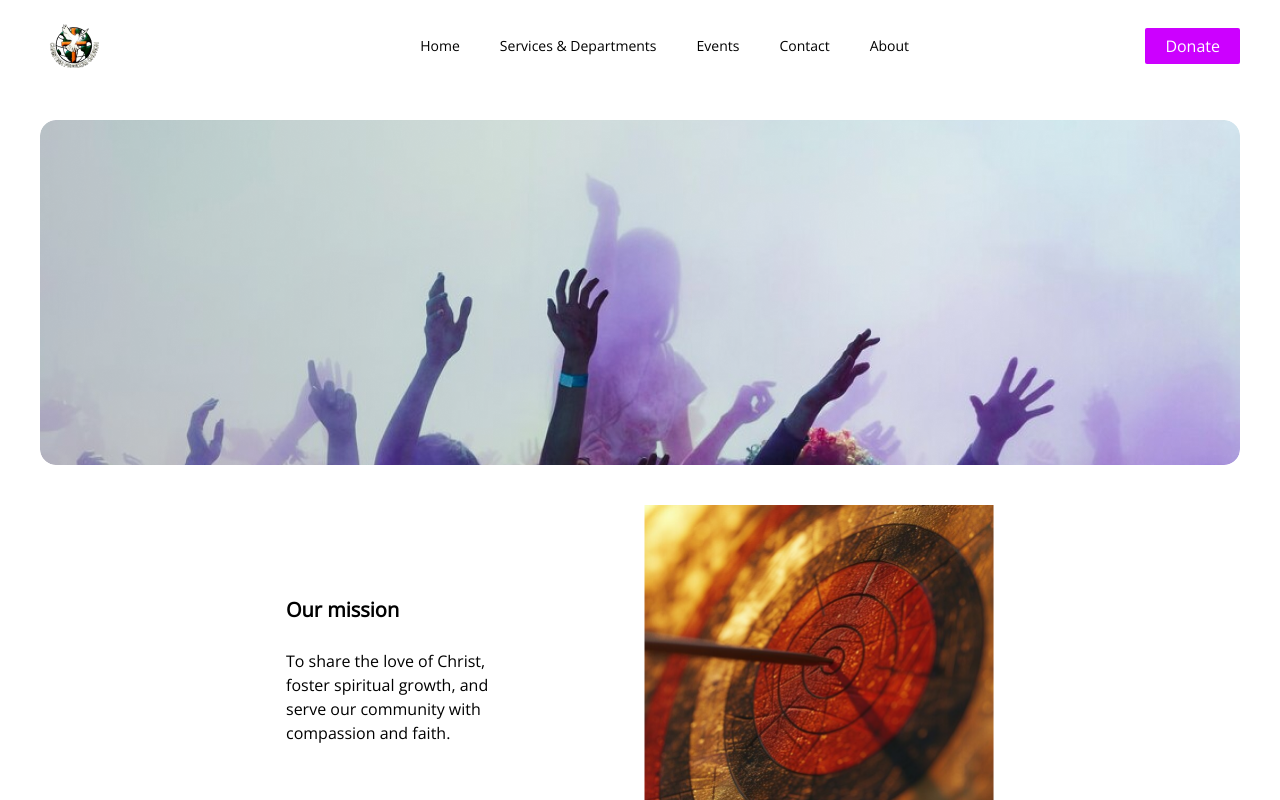
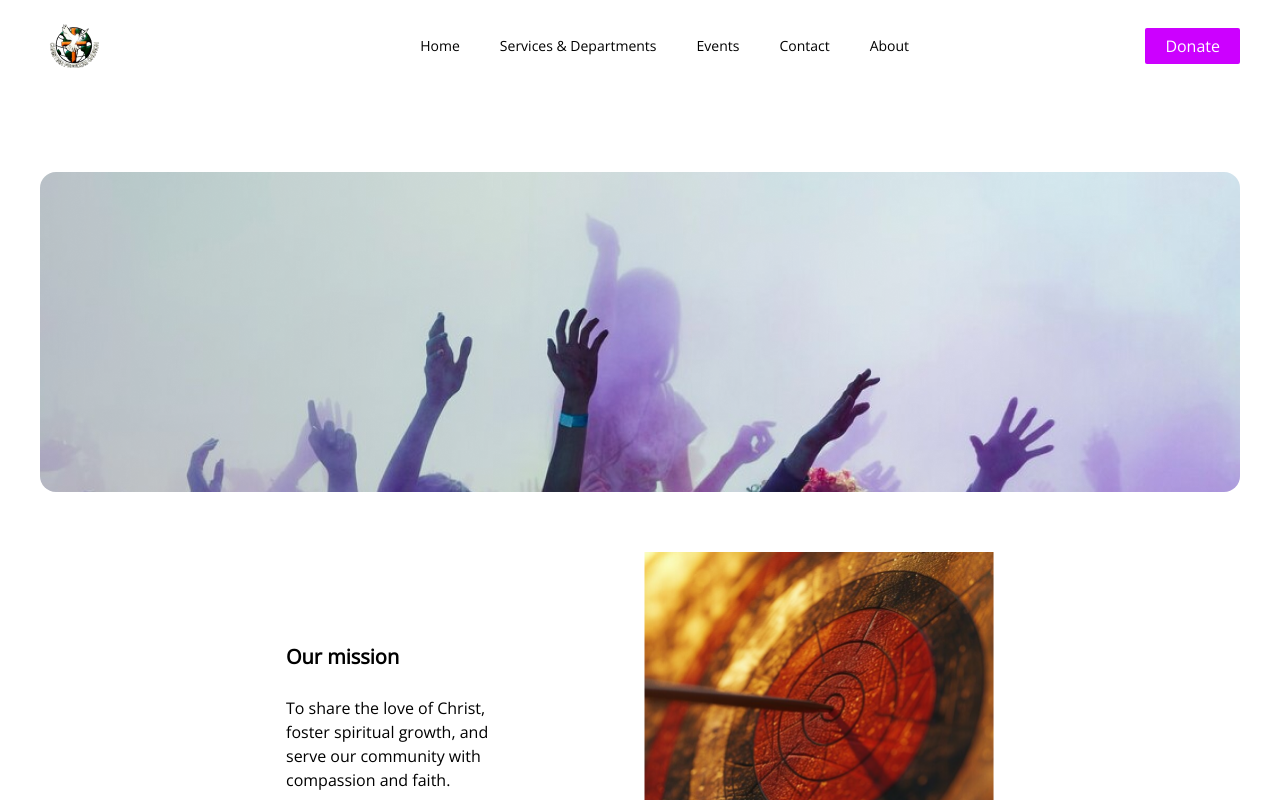
Before and after one commit to twesigetrejan/christian_freedom_church_website, a Next.js app: page /about in a window 1280 px wide. Shown: the top 800 px of the page. Built offline with nearby package versions, Linux system fonts and the light colour scheme.

Commit message:
styling up things

```diff
--- a/app/about/page.tsx
+++ b/app/about/page.tsx
@@ -9,15 +9,17 @@ export const About = () => {
   return (
     <Container>
       <div className="py-10 flex flex-col items-center justify-center">
-        <div className="max-w-[1200px] pb-10">
-          <Image
-            layout=""
-            height={345}
-            width={1200}
-            className="object-cover rounded-2xl"
-            src={"/Images/about/about-hero2.png"}
-            alt={"About Hero Image"}
-          />
+        <div className="flex justify-center pt-8 sm:pt-[52px] pb-8 sm:pb-[60px] w-full">
+          <div className="relative w-full h-[200px] sm:h-[320px] rounded-2xl overflow-hidden">
+            <Image
+              src={"/Images/about/about-hero2.png"}
+              alt={"hero image"}
+              fill
+              priority
+              className="object-cover"
+              sizes="(max-width: 768px) 100vw, (max-width: 1280px) 1280px"
+            />
+          </div>
         </div>
         <MissionVision />
 
--- a/app/contact/page.tsx
+++ b/app/contact/page.tsx
@@ -8,12 +8,18 @@ export default function Contact() {
   return (
     <Container>
       <div className="pt-10 ">
-        <Image
-          src={"/Images/contact-hero.png"}
-          alt={"contact page hero image"}
-          width={1200}
-          height={298}
-        />
+        <div className="flex justify-center pt-8 sm:pt-[52px] pb-8 sm:pb-[60px] w-full">
+                  <div className="relative w-full h-[200px] sm:h-[320px] rounded-2xl overflow-hidden">
+                    <Image
+                      src={"/Images/contact-hero.png"}
+                      alt={"hero image"}
+                      fill
+                      priority
+                      className="object-cover"
+                      sizes="(max-width: 768px) 100vw, (max-width: 1280px) 1280px"
+                    />
+                  </div>
+                </div>
       </div>
       <div className="flex flex-col justify-center mt-10">
         <div className="lg:flex justify-center gap-20 pb-10 md:flex">
--- a/components/container.tsx
+++ b/components/container.tsx
@@ -1,6 +1,9 @@
 const Container = ({ children }: { children: React.ReactNode }) => {
-  return <div className="max-w-[1280px] mx-auto w-full px-10">{children}</div>;
+  return (
+    <div className="max-w-[1280px] mx-auto w-full px-4 sm:px-10">
+      {children}
+    </div>
+  );
 };
 
-
 export default Container;
--- a/components/hero.tsx
+++ b/components/hero.tsx
@@ -13,7 +13,7 @@ const Hero = () => {
   };
   return (
     <Container>
-      <div className="flex flex-col gap-8 w-full">
+      <div className="flex flex-col gap-4 w-full">
         <div className="flex justify-center pt-8 sm:pt-[52px] pb-8 sm:pb-[60px] w-full">
           <div className="relative w-full h-[200px] sm:h-[320px] rounded-2xl overflow-hidden">
             <Image
@@ -27,18 +27,18 @@ const Hero = () => {
           </div>
         </div>
 
-        <div className="flex flex-col items-start gap-4 sm:gap-6 px-4 sm:px-0">
-          <h1 className="text-dark font-bold text-3xl sm:text-4xl md:text-5xl lg:text-[64px] font-Montserrat leading-tight">
+        <div className="flex flex-col items-start sm:gap-6">
+          <h1 className="text-dark font-bold text-3xl sm:text-4xl md:text-5xl lg:text-[64px] leading-tight">
             Become part of something great
           </h1>
 
-          <div className="flex flex-col sm:flex-row items-start sm:items-center gap-x-4 sm:gap-[37px] w-full">
-            <h1 className="text-dark font-bold text-3xl sm:text-4xl md:text-5xl lg:text-[64px] font-Montserrat leading-tight">
-              today, cfc welcomes you
+          <div className="flex flex-col sm:flex-row gap-y-4 items-start sm:items-center gap-x-4 sm:gap-[38px] w-full">
+            <h1 className="text-dark font-bold text-3xl sm:text-4xl md:text-5xl lg:text-[64px] leading-tight">
+              today, CFC welcomes you
             </h1>
             <button
               onClick={JoinUs}
-              className="btn flex items-center font-Montserrat whitespace-nowrap"
+              className="btn flex items-center whitespace-nowrap"
             >
               Get started
               <ArrowRight className="w-4 h-4 ml-2" />
--- a/components/service-section.tsx
+++ b/components/service-section.tsx
@@ -6,7 +6,7 @@ const ServiceSection = () => {
   return (
     <Container>
       <div className="py-[52px]">
-        <h3 className="pb-10 md:text-h3 sm:text-h1  font-semibold  text-center">
+        <h3 className="pb-10 md:text-h3 sm:text-h1 font-semibold text-center">
           Our Services
         </h3>
         <div className="grid grid-cols-1 md:grid-cols-2 lg:grid-cols-3 gap-8 md:gap-[60px] lg:gap-[120px] rounded-2xl relative">
--- a/components/values.tsx
+++ b/components/values.tsx
@@ -7,9 +7,7 @@ const Values = () => {
     <Container>
       <div className=" flex flex-col gap-10">
         <div className="max-w-2xl mx-auto text-center pt-[52px]">
-          <h1 className="text-h3 font-bold mb-4  text-clip">
-            Our Values
-          </h1>
+          <h1 className="text-h3 font-bold mb-4  text-clip">Our Values</h1>
           <p className="text-p1">
             Timeless guiding principles that reflect our faith, shape our
             mission and inspire us to serve with love and purpose
@@ -23,7 +21,7 @@ const Values = () => {
             return (
               <div
                 key={valueProp.id}
-                className="flex flex-col items-center text-center p-6 rounded-lg transition-colors duration-200 group"
+                className="flex flex-col items-center text-center bg-greyer  p-6 rounded-2xl transition-colors duration-200 group"
               >
                 <div className="border-2 border-dark w-20 h-20 rounded-full flex items-center justify-center mb-6 transition-all duration-300 ease-in-out transform group-hover:rotate-[360deg] group-hover:border-purple-500">
                   <IconComponent
--- a/components/welcome.tsx
+++ b/components/welcome.tsx
@@ -37,9 +37,9 @@ const WelcomeMessage = () => {
 
   return (
     <Container>
-      <div className="flex flex-col-reverse md:flex-row justify-between items-center gap-8 px-4 md:px-8 lg:px-[60px]">
+      <div className="flex flex-col-reverse md:flex-row justify-between items-center gap-8">
         {/* video section */}
-        <div className="relative w-full md:w-[400px] h-[300px] md:h-[400px] rounded-2xl overflow-hidden">
+        <div className="relative w-full md:w-[600px] h-[300px] md:h-[400px] rounded-2xl overflow-hidden">
           {isPlaying ? (
             <Video />
           ) : (
@@ -55,7 +55,7 @@ const WelcomeMessage = () => {
               <Image
                 src={"/Images/welcome.jpg"}
                 alt={"Sunday second service welcome message"}
-                width={400}
+                width={600}
                 height={400}
                 className="w-full object-cover object-center rounded-md h-full"
               />
```
